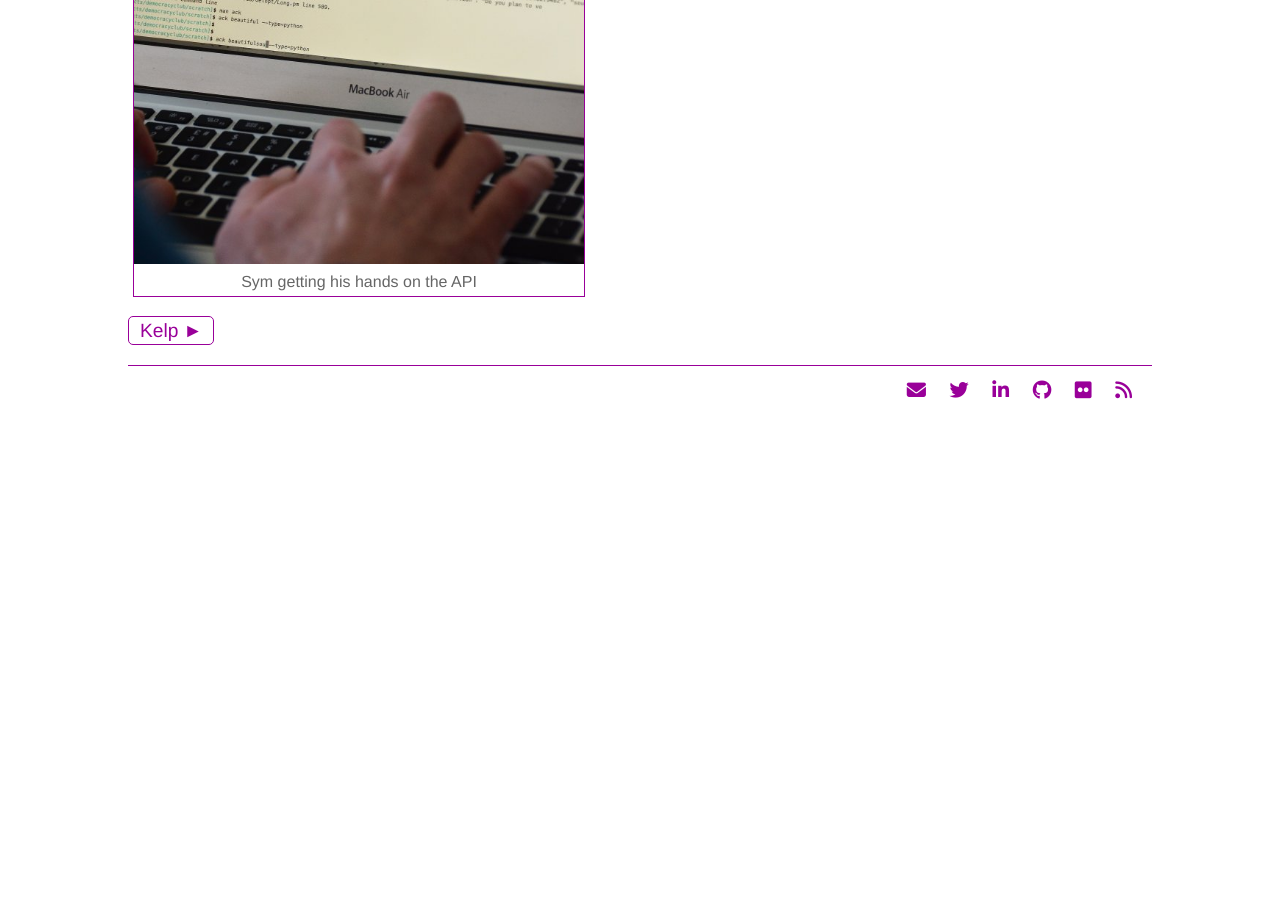
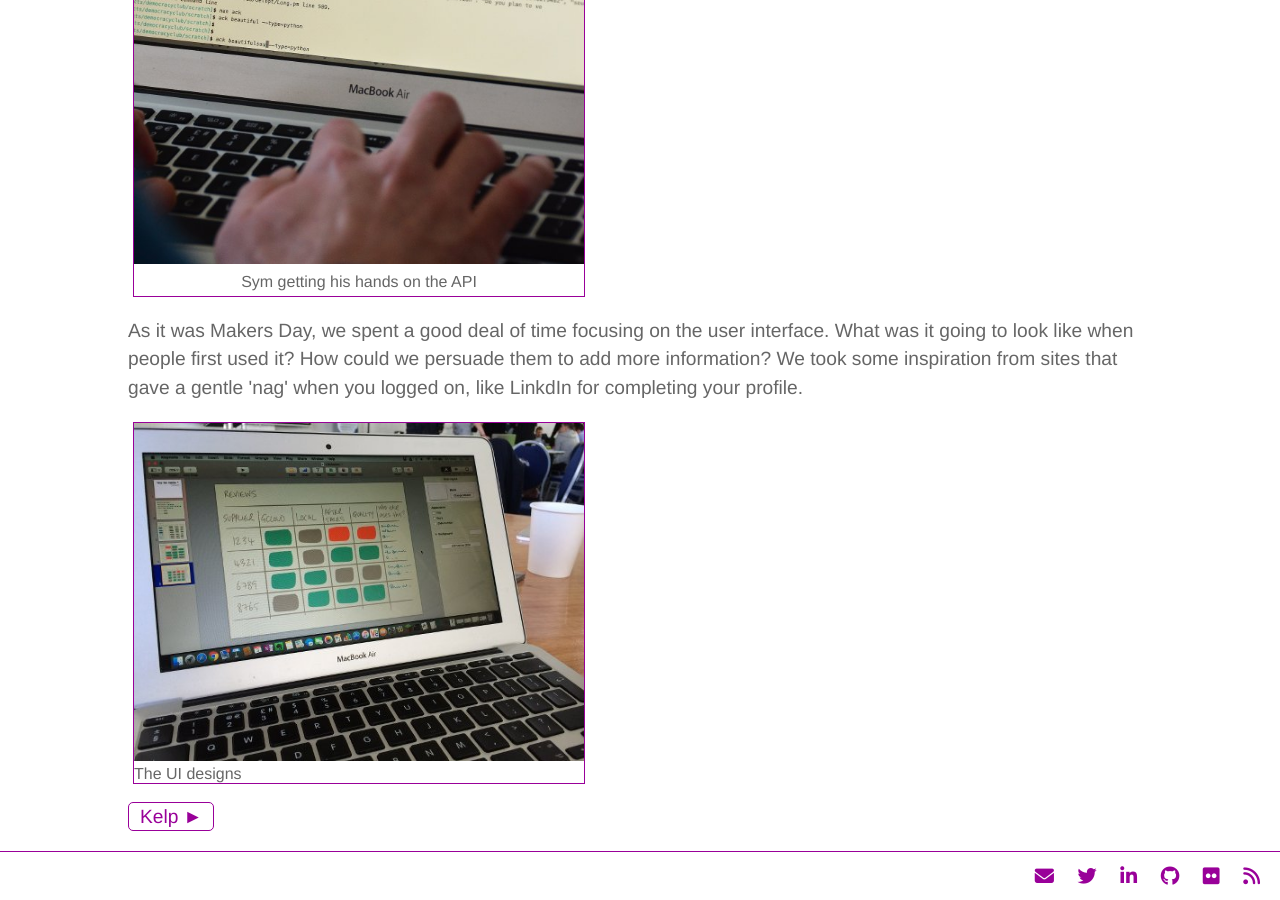
Before and after one commit to electronicdreamplant/electronicdreamplant.github.io, a Jekyll site: the page built from projects/kelp.html, in a window 1280 px wide and 900 px high, scrolled down 1258 px. Built offline with Jekyll 4.4.1, drawn with Linux system fonts in a browser that asks for light colours; nearby versions of some CDN libraries; before the commit the page ends 1672 px from its top, so only the background shows below that.

Commit message:
Update kelp.html

```diff
--- a/projects/kelp.html
+++ b/projects/kelp.html
@@ -28,5 +28,12 @@ title: OX1Digital | Projects
     <div class="caption">Sym getting his hands on the API</div>
   </div>
 
+  <p>As it was Makers Day, we spent a good deal of time focusing on the user interface. What was it going to look like when people first used it? How could we persuade them to add more information? We took some inspiration from sites that gave a gentle 'nag' when you logged on, like LinkdIn for completing your profile.</p>
+
+  <div class="img">
+    <img src="../img/design.jpg" alt="screen showing uer interface design"
+    <div class="caption">The UI designs</div>
+  </div>
+
   <p><a class="button" href="http://localgov-kelp.herokuapp.com">Kelp</a></p>
   <p></p>
```
